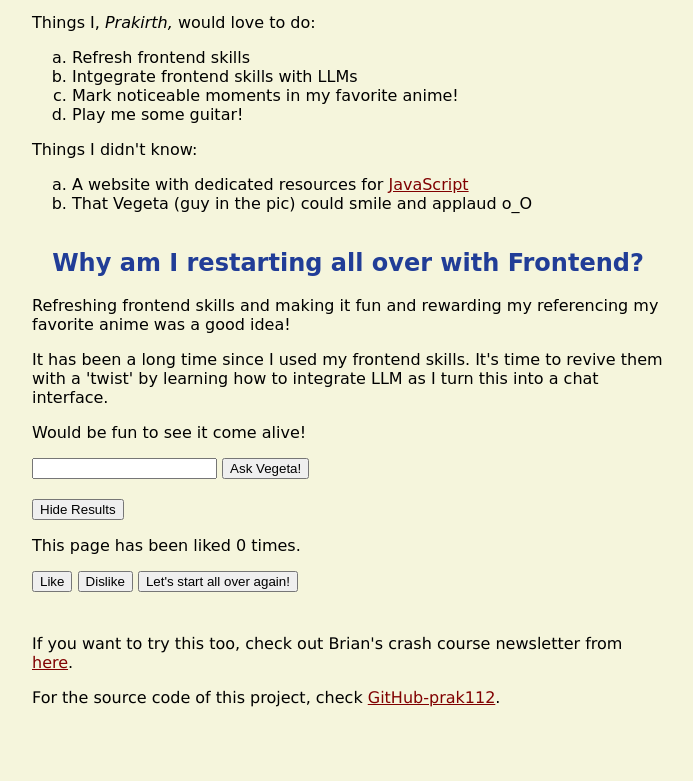
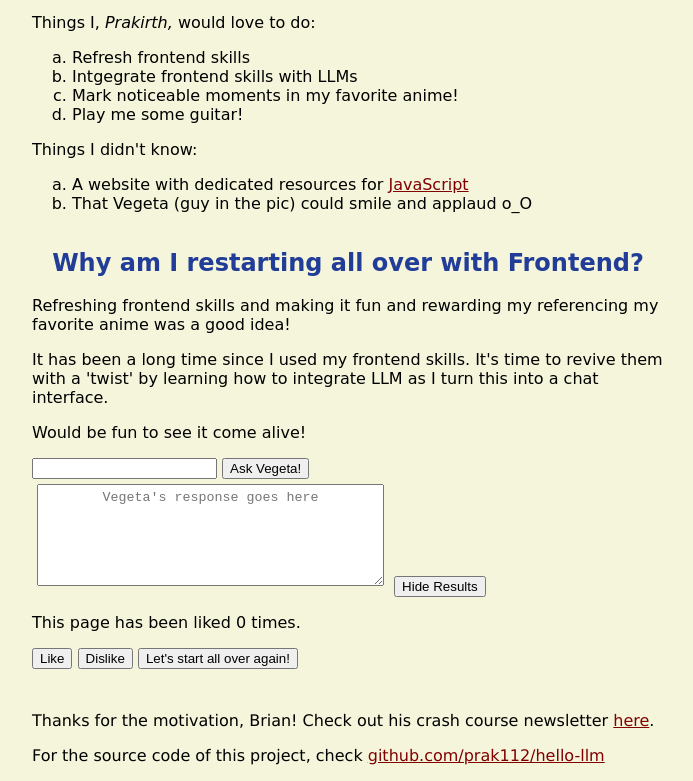
Before and after one commit to prak112/hello-llm, a plain HTML site: page index.html in a window 1280 px wide. Shown: the part 576-1357 px from the top of the page, without its empty margins (292-985 px from the left). Before the commit the page ends 1299 px from the top, so only its background shows below. Drawn offline with Linux system fonts and the light colour scheme.

Commit message:
chore: Add textarea tag for outputText

```diff
--- a/index.html
+++ b/index.html
@@ -18,7 +18,7 @@
   <section id="intro">
     <p>My first attempt at integrating LLM into a basic chat interface.</p>
     <p>Here we go!</p>
-    <img src="https://media.tenor.com/94WL1-m01yYAAAAe/vegeta-clap.png" alt="Dragon Ball Super unbelievable moment!"
+    <img src="https://media.tenor.com/94WL1-m01yYAAAAe/vegeta-clap.png"   alt="Dragon Ball Super unbelievable moment!"
       title="Dragon Ball Super unbelievable moment!" />
 
     <p>Things I, <em>Prakirth,</em> would love to do:</p>
@@ -49,7 +49,7 @@
     <div class="element">
       <input id="inputText" type="text" />
       <button id="inputButton">Ask Vegeta!</button>
-      <div id="outputText"></div>
+      <textarea id="outputText" rows="6" cols="40" placeholder="Vegeta's response goes here"></textarea>
       <button id="toggleButton">Hide Results</button>
     </div>
     <div class="element">
@@ -62,9 +62,9 @@
 </body>
 
 <footer>
-  <p>If you want to try this too, check out Brian's crash course newsletter from
+  <p>Thanks for the motivation, Brian! Check out his crash course newsletter
   <a href="https://www.parsity.io/noob" target="_blank">here</a>.</p>
-  <p>For the source code of this project, check <a href="https://github.com/prak112/hello-llm" target="_blank">GitHub-prak112</a>.</p>
+  <p>For the source code of this project, check <a href="https://github.com/prak112/hello-llm" target="_blank">github.com/prak112/hello-llm</a></p>
 </footer>
 
 </html>
```
